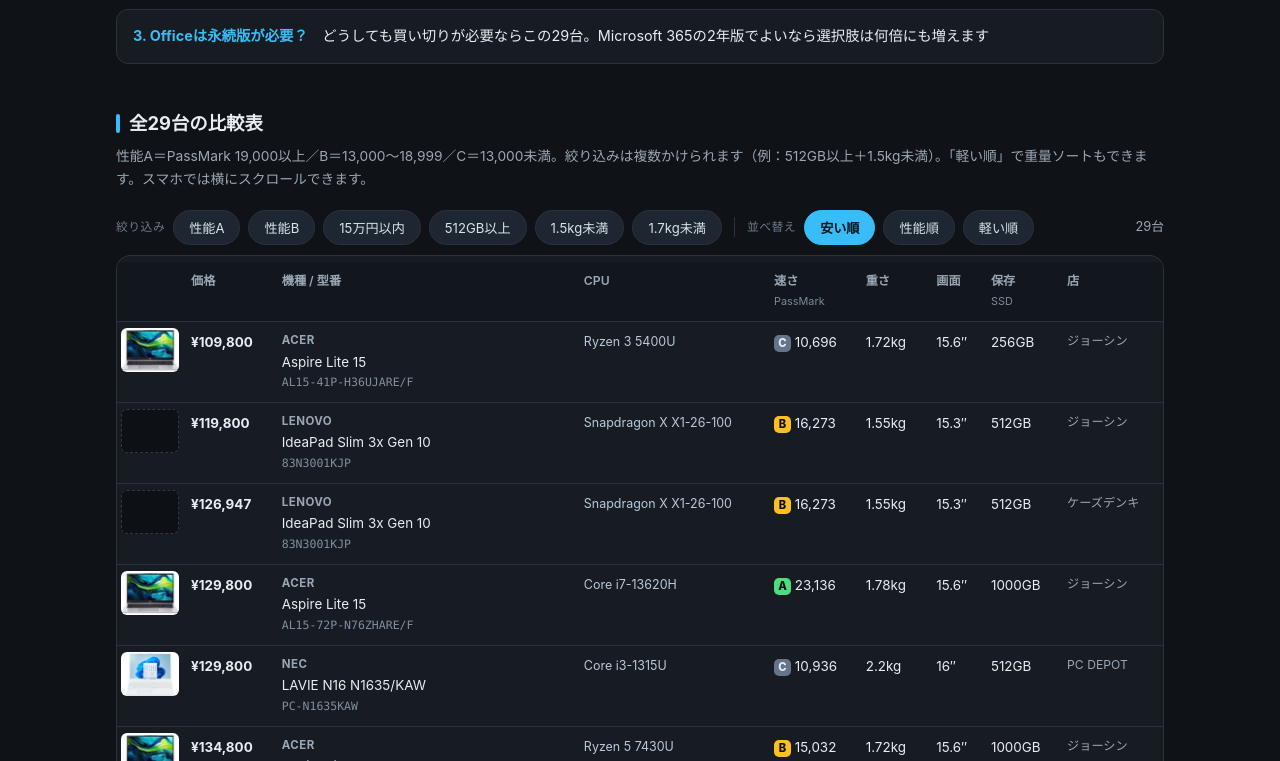
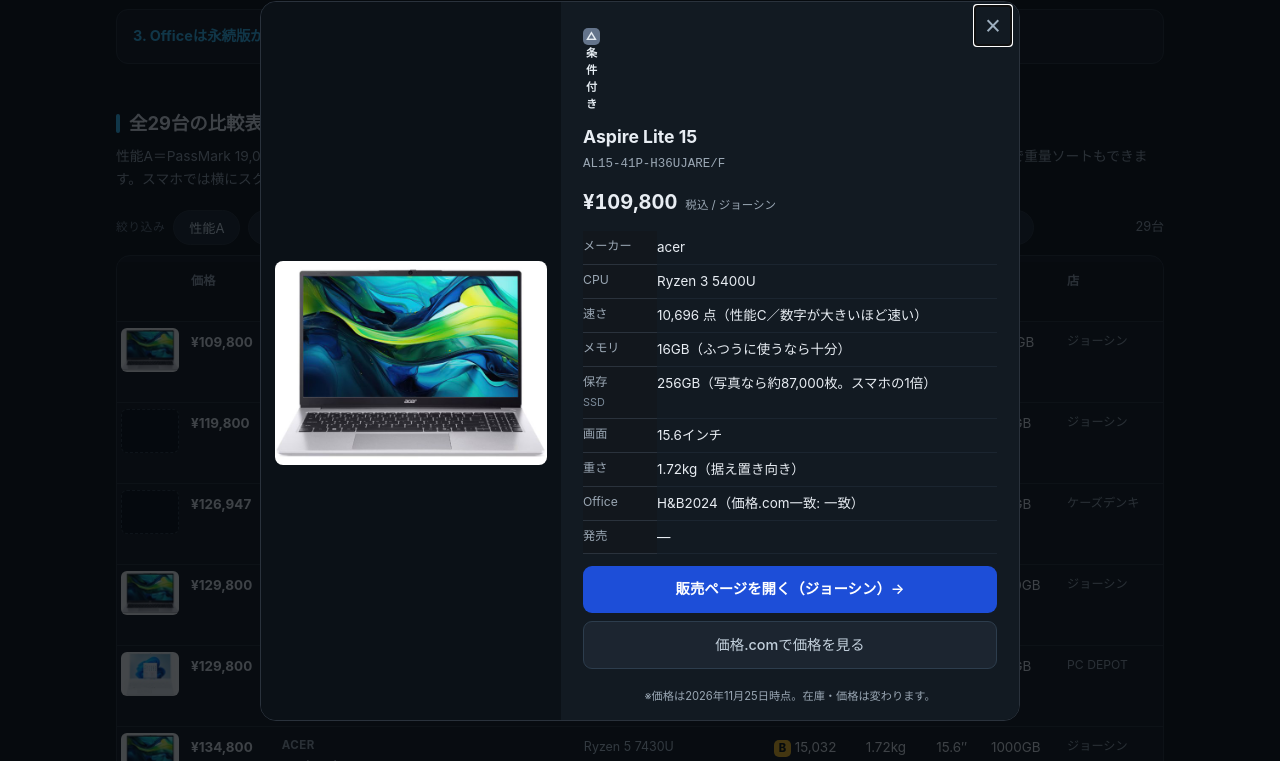
Before and after one commit to akiii2024/pc-choice-2026, a plain HTML site: page index.html in a window 1280 px wide. Both pictures are taken after a click on the element 640 px from the left and 2795 px from the top of the page. Shown: the part 2434-3195 px from the top of the page. Drawn offline with Linux system fonts and the light colour scheme.

Commit message:
Fix JS name collision (ph) breaking detail modal

```diff
--- a/index.html
+++ b/index.html
@@ -680,8 +680,8 @@ function openDetail(no){
   document.getElementById('mpm').textContent=(d.pm?Number(d.pm).toLocaleString('ja-JP')+' 点（性能'+(d.rank||'-')+'／数字が大きいほど速い）':'—');
   document.getElementById('mmem').textContent=(d.mem||'—')+'GB（ふつうに使うなら十分）';
   const g=Number(d.ssd)||0;
-  const ph=Math.round(g*1024/3/1000)*1000;
-  document.getElementById('mssd').textContent=g+'GB（写真なら約'+ph.toLocaleString('ja-JP')+'枚。スマホの'+(g/256).toFixed(g%256?1:0)+'倍）';
+  const pcount=Math.round(g*1024/3/1000)*1000;
+  document.getElementById('mssd').textContent=g+'GB（写真なら約'+pcount.toLocaleString('ja-JP')+'枚。スマホの'+(g/256).toFixed(g%256?1:0)+'倍）';
   document.getElementById('minch').textContent=(d.inch||'—')+'インチ';
   const wv=Number(d.wt);
   document.getElementById('mwt').textContent=w2(d.wt)+(wv>0?(wv<1.5?'（毎日持ち歩ける軽さ）':wv<1.7?'（持ち歩きはふつう）':'（据え置き向き）'):'');
```
